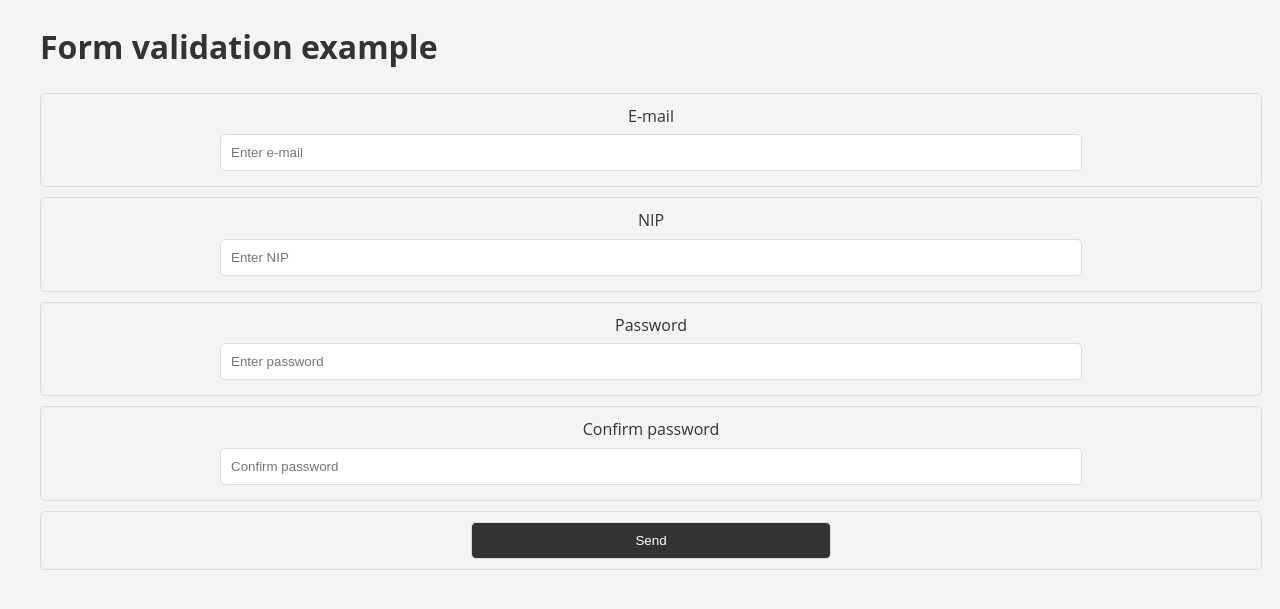
After one commit to wojciechmlynarczyk23/Wojciech-M-ynarczyk-4c, a PHP site: page /21.03/index.html in a window 1280 px wide. The commit adds this page. Shown: the top 609 px of the page. Run offline with PHP 8.4, Linux system fonts and the light colour scheme.

Commit message:
Add files via upload

```diff
--- /dev/null
+++ b/21.03/index.html
@@ -0,0 +1,42 @@
+<!--
+    ZADANIE ZAINSPIROWANE PRACĄ MICHAŁA KRÓLA
+-->
+<!DOCTYPE html>
+<html lang="en">
+<head>
+    <meta charset="UTF-8">
+    <title>JS Form Validation</title>
+    <link rel="stylesheet" href="./style.css">
+</head>
+<body>
+    <div class="container">
+        <h1>Form validation example</h1>
+        <form id="my_form">
+            <div class="form-control">
+                <label for="email">E-mail</label>
+                <input type="text" id="email" placeholder="Enter e-mail" data-validate="email">
+                <div class="error-holder"></div>
+            </div>
+            <div class="form-control">
+                <label for="nip">NIP</label>
+                <input type="text" id="nip" placeholder="Enter NIP" data-validate="nip">
+                <div class="error-holder"></div>
+            </div>
+            <div class="form-control">
+                <label for="password">Password</label>
+                <input type="password" id="password" placeholder="Enter password" data-validate="password">
+                <div class="error-holder"></div>
+            </div>
+            <div class="form-control">
+                <label for="password2">Confirm password</label>
+                <input type="password" id="password2" placeholder="Confirm password" data-validate="password-repeat">
+                <div class="error-holder"></div>
+            </div>
+            <div class="form-control">
+                <button class="btn">Send</button>
+            </div>
+        </form>
+    </div>
+    <script src="./validation.js"></script>
+</body>
+</html>
--- /dev/null
+++ b/21.03/style.css
@@ -0,0 +1,75 @@
+html,body {
+    margin: 0;
+    padding: 0;
+    font-family: 'Open Sans', sans-serif;
+    font-size: 16px;
+    line-height: 1.6;
+    color: #333;
+    background-color: #f4f4f4;
+}
+
+.container {
+    width: 100%;
+    max-width: 1200px;
+    margin: 0 auto;
+    padding: 0 20px;
+}
+
+.container h1 {
+    font-size: 2em;
+    margin-bottom: 20px;
+}
+
+.form-control {
+    width: 100%;
+    padding: 10px;
+    margin: 10px 0;
+    border: 1px solid #ddd;
+    border-radius: 5px;
+    display: flex;
+    flex-direction: column;
+    justify-content: center;
+    align-items: center;
+}
+
+.form-control label {
+    margin-bottom: 5px;
+}
+
+.form-control input {
+    width: 70%;
+    padding: 10px;
+    border: 1px solid #ddd;
+    border-radius: 5px;
+}
+
+.form-control input:focus {
+    outline: none;
+    border-color: #333;
+}
+
+.form-control input.error {
+    border-color: red;
+}
+
+.form-control button {
+    width: 30%;
+    padding: 10px;
+    border: 1px solid #ddd;
+    border-radius: 5px;
+    background-color: #333;
+    color: #fff;
+    cursor: pointer;
+}
+
+.form-control button:hover {
+    background-color: #444;
+}
+
+.form-control .error-holder {
+    color: red;
+    margin-top: 5px;
+    display: flex;
+    flex-direction: column;
+    gap: 2em;
+}
--- /dev/null
+++ b/21.03/validation.js
@@ -0,0 +1,104 @@
+(() => {
+    const dataRegex = {
+        'email': /^[a-zA-Z0-9._-]+@[a-zA-Z0-9.-]+\.[a-zA-Z]{2,6}$/,
+        'password': /^(?=.*?[A-Z])(?=.*?[a-z])(?=.*?[0-9])(?=.*?[#?!@$%^&*-]).{8,}$/
+    }
+
+    const form = document.querySelector('#my_form')
+
+    function validateNip(nip) {
+        if (nip.length != 10) return false
+
+        let sum = 0
+        sum += (nip[0] * 6)
+            + (nip[1] * 5)
+            + (nip[2] * 7)
+            + (nip[3] * 2)
+            + (nip[4] * 3)
+            + (nip[5] * 4)
+            + (nip[6] * 5)
+            + (nip[7] * 6)
+            + (nip[8] * 7)
+
+        if (sum % 11 != nip[9]) return false
+
+        return true
+    }
+
+    form.addEventListener('submit', (e) => {
+        e.preventDefault()
+
+        const userInput = {
+            'email': form.querySelector('[data-validate=email]'),
+            'nip': form.querySelector('[data-validate=nip]'),
+            'password': form.querySelector('[data-validate=password]'),
+            'password-repeat': form.querySelector('[data-validate=password-repeat]'),
+        }
+
+        const userData = {}
+        const errorHolders = {}
+
+        for (var key in userInput) {
+            userData[key] = userInput[key].value
+            errorHolders[key] = userInput[key].parentElement.querySelector('.error-holder')
+            errorHolders[key].innerHTML = ''
+        }
+
+        const validateInput = {
+            'email': dataRegex['email'].test(userData['email']),
+            'nip': validateNip(userData['nip']),
+            'password': dataRegex['password'].test(userData['password']),
+            'password-repeat': userData['password'] != userData['password-repeat'],
+        }
+
+        if (!dataRegex['email'].test(userData['email'])) {
+            userInput['email'].classList.add('error')
+            const errorMessage = document.createElement('p')
+            errorMessage.innerText = 'Please enter a valid email address'
+
+            errorHolders['email'].appendChild(errorMessage)
+        } else {
+            userInput['email'].classList.remove('error')
+            errorHolders['email'].innerHTML = ''
+        }
+
+        if (!validateNip(userData['nip'])) {
+            userInput['nip'].classList.add('error')
+            const errorMessage = document.createElement('p')
+            errorMessage.innerText = 'Please enter a valid NIP number'
+
+            errorHolders['nip'].appendChild(errorMessage)
+        } else {
+            userInput['nip'].classList.remove('error')
+            errorHolders['nip'].innerHTML = ''
+        }
+
+        if (!dataRegex['password'].test(userData['password'])) {
+            userInput['password'].classList.add('error')
+            const errorMessage = document.createElement('p')
+            errorMessage.innerText = 'Please enter a valid password'
+
+            errorHolders['password'].appendChild(errorMessage)
+        } else {
+            userInput['password'].classList.remove('error')
+            errorHolders['password'].innerHTML = ''
+        }
+
+        if (userData['password'] != userData['password-repeat']) {
+            userInput['password-repeat'].classList.add('error')
+            const errorMessage = document.createElement('p')
+            errorMessage.innerText = 'Passwords are not identical'
+
+            errorHolders['password-repeat'].appendChild(errorMessage)
+        } else {
+            userInput['password-repeat'].classList.remove('error')
+            errorHolders['password-repeat'].innerHTML = ''
+        }
+
+        // TODO: NIP validation - https://pl.wikipedia.org/wiki/Numer_identyfikacji_podatkowej
+
+        // TODO: Password validation - min 8 characters, at least one uppercase letter, one lowercase letter, one number and one special character
+
+        // TODO: Password confirmation validation - must be the same as password
+    })
+})()
```
Also changed, not shown: 11.04/index.html (+13 -14 lines), 11.04/script.js (+24 -18 lines), 11.04/styl.css (+31 -20 lines), 4.04/formaty.html (added, +83 -0 lines), 4.04/index.js (added, +35 -0 lines), 4.04/styl2.css (added, +63 -0 lines), 4.04/tekst.png (added).
